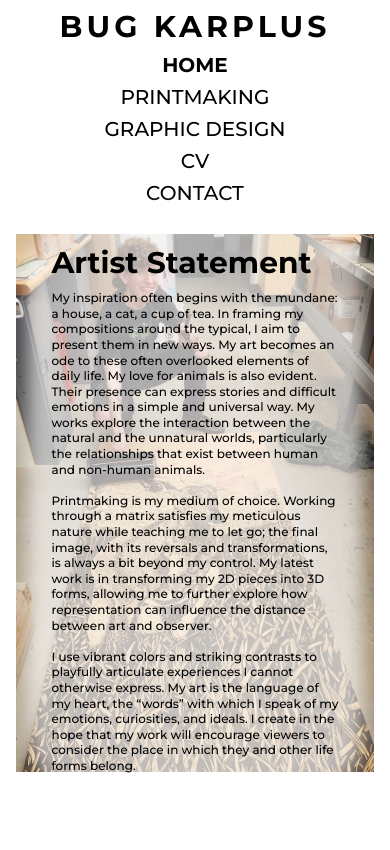
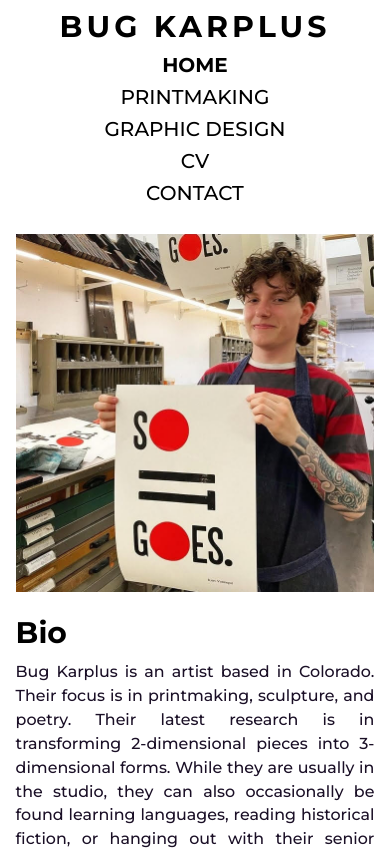
Before and after one commit to AlexisDeCoy/bug-portfolio, a React (Create React App) app: page / in a window 390 px wide. Shown: the top 850 px of the page. Built offline with nearby package versions, Linux system fonts and the light colour scheme.

Commit message:
Update Home

```diff
--- a/src/styles/Home.css
+++ b/src/styles/Home.css
@@ -1,90 +1,39 @@
-.home-img {
-    align-self: center;
-    width: 35%;
+.content-block {
+    display: flex;
+    gap: 2vw;
+    align-items: center;
+    margin: 2vh 0;
 }
 
-.home-img img {
-    display: block;
+.block-img {
+    width: 40%;
+}
+
+.block-img img {
     width: 100%;
 }
 
-.home-content {
-    align-self: center;
-    text-align: justify;
+.block-text {
     width: 60%;
 }
 
-.home-text {
-    font-size: calc(12px + 0.5vw);
+.block-text p {
+    font-size: calc(12px + 1vw);
     font-weight: 500;
     line-height: 1.5em;
+    text-align: justify;
 }
 
 @media (max-width: 768px) {
-    .home-img {
-        display: block;
-        width: 100%;
-        z-index: -1;
+    .content-block {
+        flex-direction: column;
     }
 
-    .home-content {
-        background-color: #FFFFFFA0;
-        border-radius: 10%;
-        box-shadow: 0 0 18px 20px #FFFFFFA0;
-        color: black;
-        padding: 1%;
-        position: absolute;
-        text-align: left;
-        top: 50%;
-        transform: translateY(-50%);
-        width: 80%;
+    .block-img {
+        width: 100%;
     }
 
-    .home-text {
-        font-size: 12px;
-        line-height: 1.3em;
+    .block-text {
+        width: 100%;
     }
 }
-
-/* unused */
-
-/* .home-spacer {
-    height: 45px;
-    width: 100%;
-} */
-
-/* .artist-statement-image {
-    margin: 25px 0;
-    max-width: 100%;
-} */
-
-/* .events {
-    margin: 25px 0;
-    text-align: center;
-} */
-
-/* .quote {
-    text-align: center;
-    width: 47.5%;
-} */
-
-/* .accomplishments {
-    width: 47.5%;
-} */
-
-/* .accomplishments .placeholder {
-    text-align: center;
-} */
-
-/* .year {
-    font-size: 16px;
-} */
-
-/* .year ul {
-    font-size: 13px;
-    list-style-type: none;
-} */
-
-/* .year ul li::before {
-    content: '-';
-} */
--- a/src/views/Home.js
+++ b/src/views/Home.js
@@ -1,6 +1,7 @@
-import React, { useEffect } from 'react';
+import { useEffect } from 'react';
 import Nav from '../components/Nav';
-import HomePagePhoto from '../imgs/HomePageNewCropped.jpg'
+import ASPhoto from '../imgs/home/artistStatement.jpg'
+import BioPhoto from '../imgs/home/bio.jpg'
 import '../styles/Home.css'
 
 const Home = () => {
@@ -13,37 +14,39 @@ const Home = () => {
         <div className='body'>
             <Nav />
 
-            <main>
-                <div className="home-img">
-                    <img src={HomePagePhoto} className="feature" alt="Home Page" />
+            <div className='content-block' id='bio' style={{'margin-top': 0}}>
+                <div className='block-img'>
+                    <img src={BioPhoto} id='bio-photo' alt="Bio: So It Goes (2024)" />
                 </div>
-
-                <div className="home-content">
-                    <div className="title">
-                        Artist Statement
+                <div className="block-text">
+                    <div className="title" id='bio-header'>Bio</div>
+                    <p id='bio-text'>
+                        Bug Karplus is an artist based in Colorado. Their focus is in printmaking, sculpture, and poetry.
+                        Their latest research is in transforming 2-dimensional pieces into 3-dimensional forms.
+                        While they are usually in the studio, they can also occasionally be found learning languages,
+                        reading historical fiction, or hanging out with their senior rabbit, Mac.
+                    </p>
                 </div>
-
-                    <div className="home-text">
-                        <p>My inspiration often begins with the mundane: a house, a cat, a cup of tea. In framing my compositions around the typical, I aim to present them in new ways.
-                            My art becomes an ode to these often overlooked elements of daily life. My love for animals is also evident. Their presence can express stories and difficult emotions in a simple and universal way.
-                            My works explore the interaction between the natural and the unnatural worlds, particularly the relationships that exist between human and non-human animals.
-                        </p>
-                        <br />
-                        <p>
+            </div>
+            <hr />
+            <div className='content-block' id='statement'>
+                <div className="block-text">
+                    <div className="title" id='statement-header'>Artist Statement</div>
+                    <p id='statement-text'>
                         Printmaking is my medium of choice. Working through a matrix satisfies my meticulous nature while teaching me to let go;
-                            the final image, with its reversals and transformations, is always a bit beyond my control. My latest work is in transforming my 2D pieces into 3D forms,
+                        the final image, with its reversals and transformations, is always a bit beyond my control. My latest work is in transforming my 2-dimensional pieces into 3-dimensional forms,
                         allowing me to further explore how representation can influence the distance between art and observer.
                     </p>
                     <br />
                     <p>
-                            I use vibrant colors and striking contrasts to playfully articulate experiences I cannot otherwise express. My art is the language of my heart, the “words” with which I speak of my emotions, curiosities, and ideals.
-                            I create in the hope that my work will encourage viewers to consider the place in which they and other life forms belong.
+                        My current work explores structures as metaphors. Forms such as buildings can be perfect analogues for human bodies, for relationships, for memories.
+                        My work also examines text in conjunction with visuals. Text can hold meaning but can also function as pattern and ornament. I find that, for me, poetry and visuals flow from the same spring.
                     </p>
-
+                </div>
+                <div className='block-img'>
+                    <img src={ASPhoto} id='statement-photo' alt="Artist Statement: Inking Buck in Wheat Field (2024)" />
                 </div>
             </div>
-            </main>
-
             <footer />
         </div>
     )
```
Also changed, not shown: src/imgs/home/artistStatement.jpg (renamed from src/imgs/HomePageNewCropped.jpg), src/imgs/home/bio.jpg (added). Lines whose indentation alone changed are shown as unchanged.
